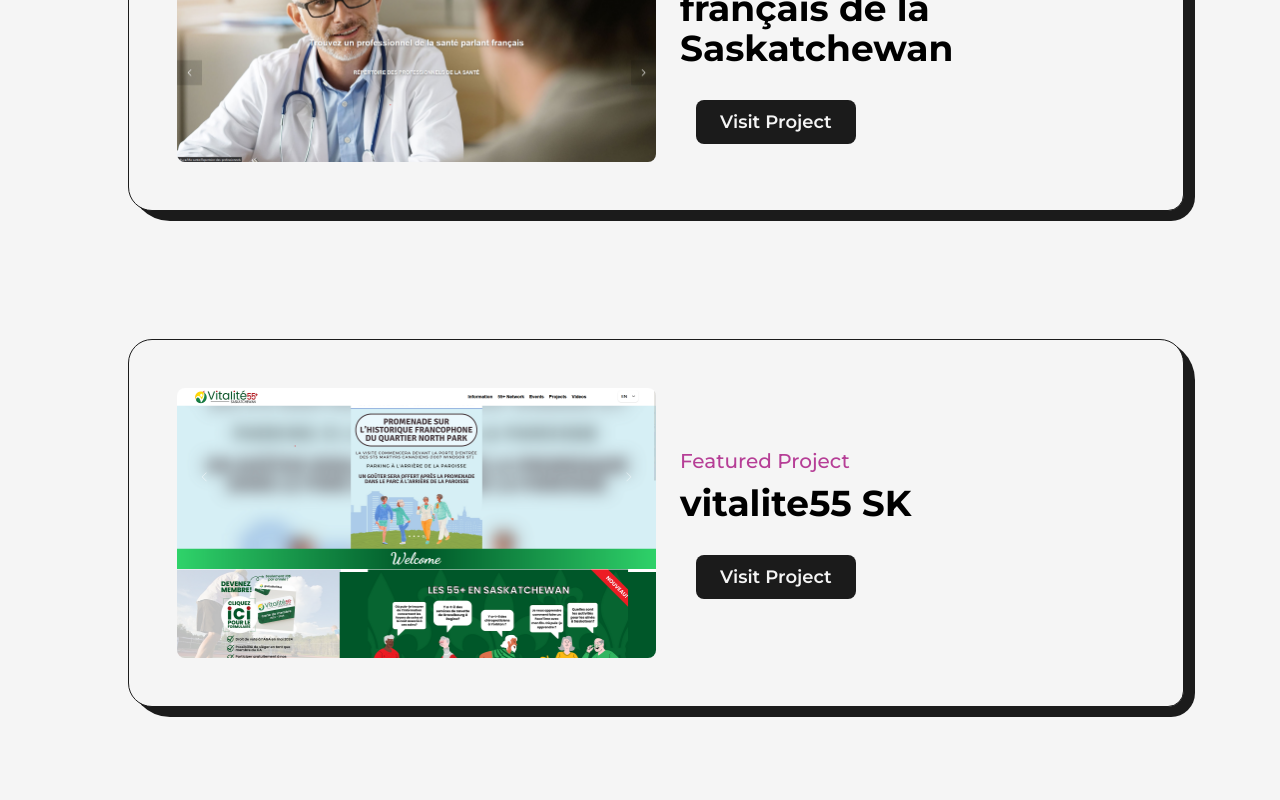
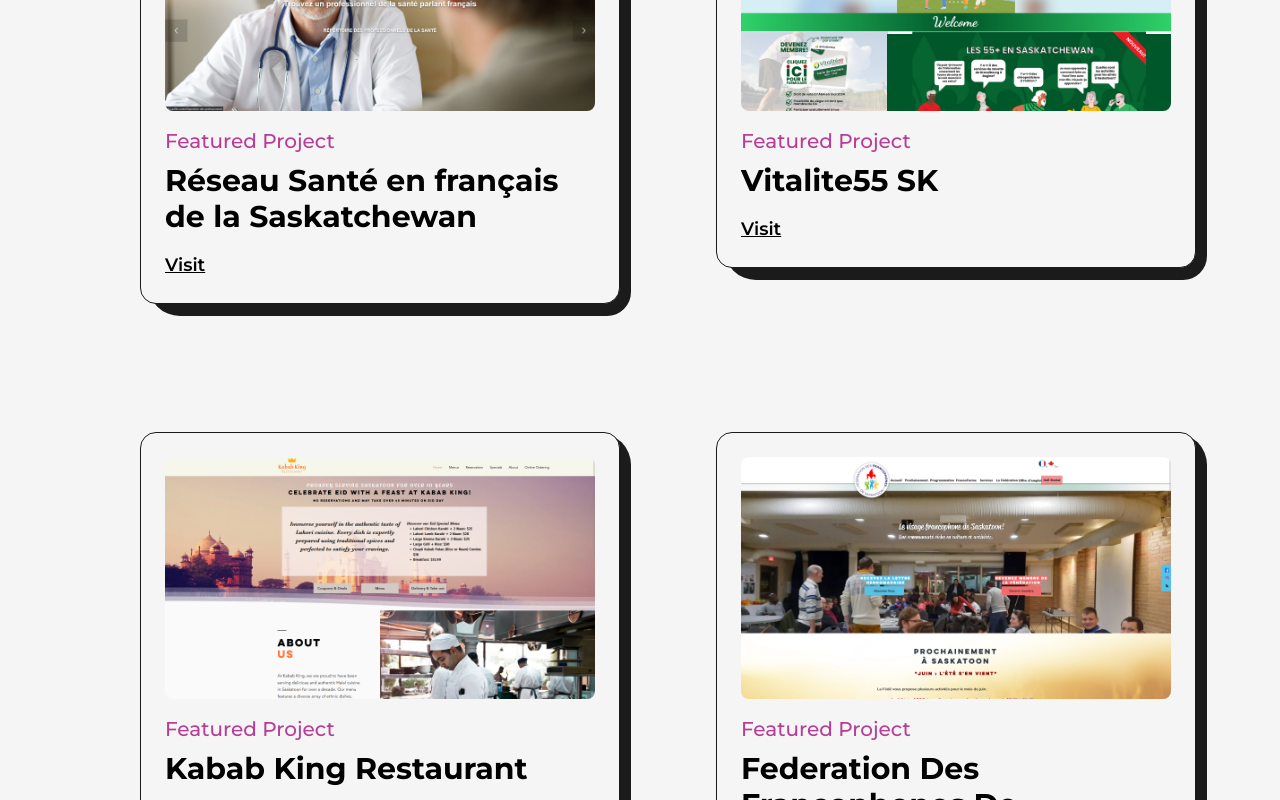
Before and after one commit to seemslikeali/Web-Project-June-12-2023, a Next.js app: page /projects in a window 1280 px wide. Shown: the part 700-1500 px from the top of the page. Built offline with nearby package versions, Linux system fonts and the light colour scheme.

Commit message:
updated projects page...

```diff
--- a/src/pages/projects.js
+++ b/src/pages/projects.js
@@ -8,7 +8,7 @@
 import { motion } from 'framer-motion'
 import TransitionEffect from '@/components/TransitionEffect'
 import project1 from "../../public/images/projects/ProjectImage1.jpg"
-import ImgSlider from '@/components/imgSlider'
+import ImgSlider from '@/components/ImgSlider'
 import { useState } from 'react'
 import F1 from '../../public/images/projects/F1.png'
 import K1 from '../../public/images/projects/K1.png'
@@ -20,7 +20,7 @@
 
 const FramerImage = motion(Image);
 
-const FeatureProject = ({ type, title, summary, img, link, srcset}) => {
+const FeatureProject = ({ type, title, summary, img, link, srcset }) => {
     const [trigger, setTrigger] = useState(false)
 
     return (
@@ -39,7 +39,7 @@
 
                 />
             </button>
-            <ImgSlider trigger={trigger} setTrigger={setTrigger} srcset = {srcset}/>
+            <ImgSlider trigger={trigger} setTrigger={setTrigger} srcset={srcset} />
 
 
             <div className='w-1/2 flex flex-col items-start justify-between pl-6 dark:text-light lg:w-full lg:pl-0 lg:pt-6'>
@@ -65,7 +65,7 @@
 }
 
 
-const Project = ({ title, type, img, link, srcset}) => {
+const Project = ({ title, type, img, link, srcset }) => {
     const [trigger, setTrigger] = useState(false)
 
     return (
@@ -83,7 +83,7 @@
                     sizes="(max-width: 768px) 100vw, (max-width: 1200px) 50vw, 50vw"
                 />
             </button>
-            <ImgSlider trigger={trigger} setTrigger={setTrigger} srcset = {srcset}/>
+            <ImgSlider trigger={trigger} setTrigger={setTrigger} srcset={srcset} />
 
 
             <div className='w-full flex flex-col items-start justify-between mt-4'>
@@ -159,9 +159,9 @@
                     <AnimatedText text="Imagination Trumps Knowledge!"
                         className='mb-16 lg:text-7xl sm:mb-8 sm:!text-6xl xs:!text-4xl '
                     />
-                    <div className='grid grid-cols-12 gap-24 gap-y-32 xl:gap-x-16 lg:gap-x-8 md:gap-y-24 sm:gap-x-0'>
-                        <div className='col-span-12'>
-                            <FeatureProject
+                    <div className='max-w-[1000px] m-auto grid grid-cols-12 gap-24 gap-y-32 xl:gap-x-16 lg:gap-x-8 md:gap-y-24 sm:gap-x-0'>
+                        <div className='col-span-6 sm:col-span-12'>
+                            <Project
                                 title={"Réseau Santé en français de la Saskatchewan"}
                                 summary={""}
                                 img={R1}
@@ -171,9 +171,9 @@
                             />
                         </div>
 
-                        <div className='col-span-12'>
-                            <FeatureProject
-                                title={"vitalite55 SK"}
+                        <div className='col-span-6 sm:col-span-12'>
+                            <Project
+                                title={"Vitalite55 SK"}
                                 summary={""}
                                 img={V1}
                                 link="https://en.vitalite55sk.ca/"
@@ -183,7 +183,7 @@
                         </div>
 
                         <div className='col-span-6 sm:col-span-12'>
-                            <Project title={"Kabab King"}
+                            <Project title={"Kabab King Restaurant"}
                                 img={K1}
                                 link="https://www.kababking.ca/"
                                 srcset={set3}
```
Lines whose indentation alone changed are shown as unchanged.
